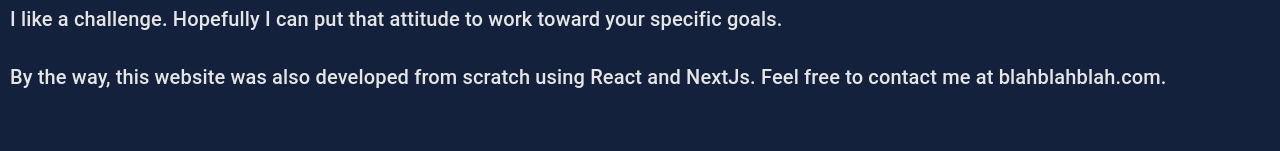
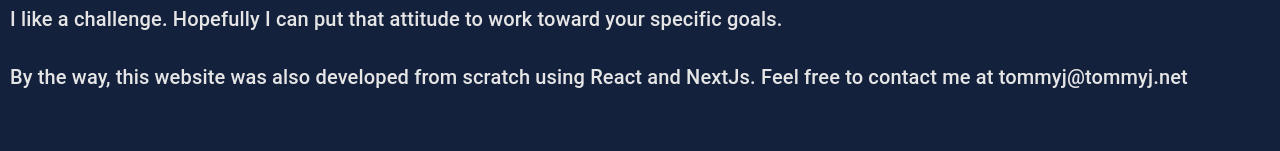
Before and after one commit to tommyj99/tommyj-site, a Next.js app: page /about in a window 1280 px wide. Shown: the part 450-601 px from the top of the page. Built offline with nearby package versions, Linux system fonts and the light colour scheme.

Commit message:
added email

```diff
--- a/pages/about.js
+++ b/pages/about.js
@@ -6,6 +6,7 @@ import { useRouter } from "next/router";
 
 const About = () => {
   const router = useRouter();
+
   return (
     <Box
     // style={{
@@ -101,7 +102,7 @@ const About = () => {
           align="left"
         >
           By the way, this website was also developed from scratch using React
-          and NextJs. Feel free to contact me at blahblahblah.com.
+          and NextJs. Feel free to contact me at tommyj@tommyj.net
         </Typography>
       </Box>
     </Box>
```
